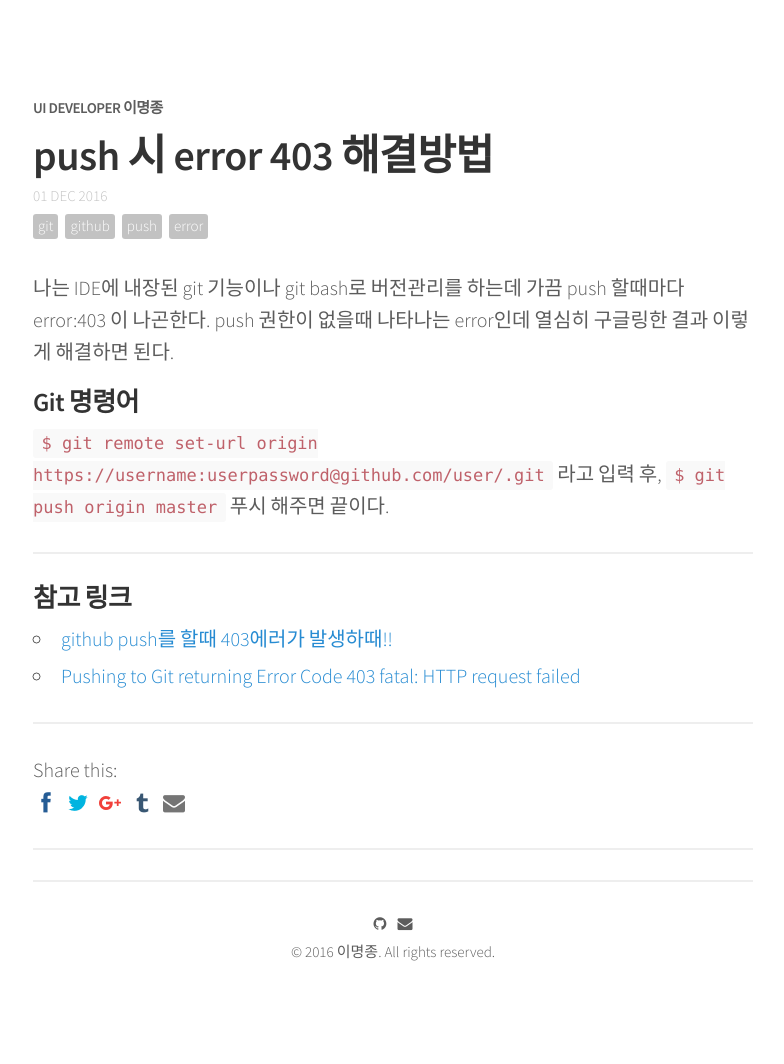
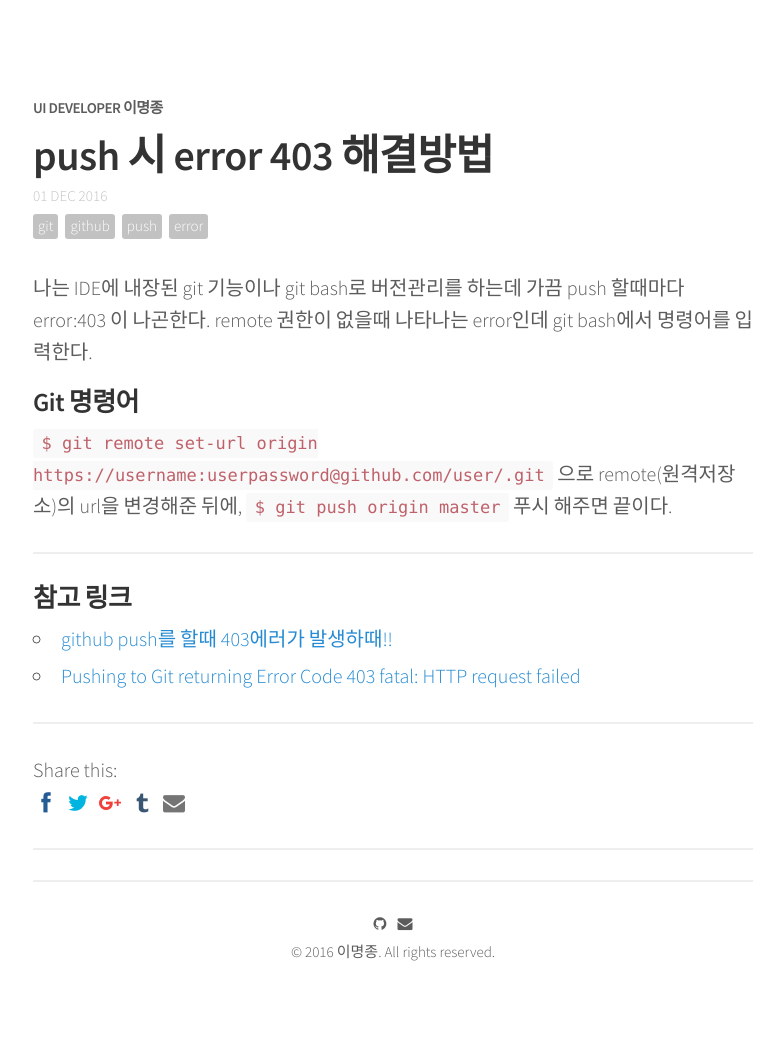
Before and after one commit to qnfzks55/jijong.github.io, a Jekyll site: the page built from _posts/2016-12-01-pusherror.md, in a window 1280 px wide. Shown: the whole page, without its empty margins (247-1031 px from the left). Built offline with Jekyll 4.4.1, drawn with Linux system fonts in a browser that asks for light colours; nearby versions of some CDN libraries; comment, search, counter and statistics services are not loaded.

Commit message:
push 에러 포스트 수정

```diff
--- a/_posts/2016-12-01-pusherror.md
+++ b/_posts/2016-12-01-pusherror.md
@@ -8,11 +8,11 @@ comments: true
 share: true
 ---
 
-나는 IDE에 내장된 git 기능이나 git bash로 버전관리를 하는데 가끔 push 할때마다 error:403 이 나곤한다. push 권한이 없을때 나타나는 error인데 열심히 구글링한 결과 이렇게 해결하면 된다.
+나는 IDE에 내장된 git 기능이나 git bash로 버전관리를 하는데 가끔 push 할때마다 error:403 이 나곤한다. remote 권한이 없을때 나타나는 error인데 git bash에서 명령어를 입력한다.
 
 #### Git 명령어
 
-<code>$ git remote set-url origin https://username:userpassword@github.com/user/.git</code> 라고 입력 후,
+<code>$ git remote set-url origin https://username:userpassword@github.com/user/.git</code> 으로 remote(원격저장소)의 url을 변경해준 뒤에,
 <code>$ git push origin master</code> 푸시 해주면 끝이다.
 
 ***
```
